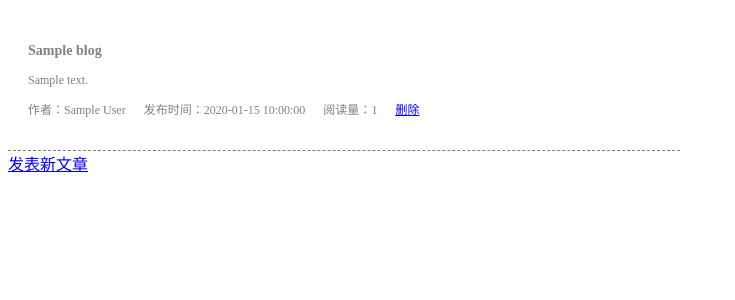
After one commit to luo-del-cpu/practice_blueprint, a Flask app: template templates/blog/index.html in a window 1280 px wide. The commit adds this page. Shown: the top 300 px of the page, without its empty margins (0-735 px from the left). Run offline with Flask 3, Linux system fonts and the light colour scheme; the template is opened without the code that fills it: most values are stand-ins (such as "Sample title", 1, 10 or a date in 2020).

Commit message:
练习博客的增删改查

```diff
--- /dev/null
+++ b/apps/models/__init__.py
@@ -0,0 +1,2 @@
+# @Time : 2024/7/25 20:48
+# @Author : luoxin
--- a/apps/views/ent.py
+++ b/apps/views/ent.py
@@ -5,6 +5,6 @@ from flask import Blueprint
 ent_bp = Blueprint('ent', __name__, url_prefix='/ent')
 
 
-@ent_bp.route('/')
+@ent_bp.route('/',endpoint='index')
 def ent_index():
     return '娱乐首页'
--- /dev/null
+++ b/templates/blog/index.html
@@ -0,0 +1,40 @@
+<!DOCTYPE html>
+<html lang="en">
+<head>
+    <meta charset="UTF-8">
+    <title>博客首页</title>
+    <style>
+        .box{
+            width:50%;
+            padding:20px;
+            border-bottom:1px dashed gray
+        }
+        .box{
+            font-size:12px;
+            color:gray;
+        }
+        .box h3 {
+           font-weight:bold;
+        }
+    </style>
+</head>
+<body>
+{% if blogs%}
+    {% for blog in blogs %}
+        <div class="box">
+            <h3>{{blog.title }}</h3>
+            <p>{{blog.content}}</p>
+            <p>
+                作者：<span>{{ blog.author }}</span>&nbsp;&nbsp;&nbsp;&nbsp;&nbsp;
+                发布时间：<span>{{ blog.datetime }}</span>&nbsp;&nbsp;&nbsp;&nbsp;&nbsp;
+                阅读量：<span>{{ blog.click_num }}</span>&nbsp;&nbsp;&nbsp;&nbsp;&nbsp;
+                <a href="{{url_for('blog.delete',id=loop.index0)}}">删除</a>
+            </p>
+        </div>
+    {% endfor %}
+<a href="{{url_for('blog.add')}}">发表新文章</a>
+{% else %}
+    没有文章，<a href="{{url_for('blog.add')}}">发表</a>文章
+{% endif %}
+</body>
+</html>
```
Also changed, not shown: apps/models/blog_model.py (added, +20 -0 lines), apps/views/blog.py (+39 -3 lines), apps/views/house.py (+6 -2 lines), templates/blog/add_blog_1.html (added, +25 -0 lines), templates/index.html (+4 -3 lines).
